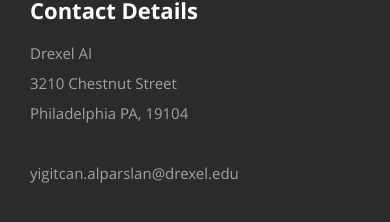
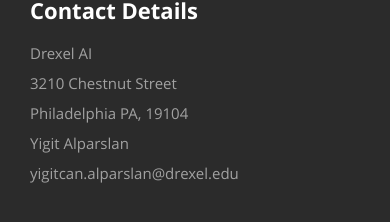
Before and after one commit to drexelai/drexelai.netlify.com, a React (Create React App) app: page / in a window 390 px wide. Shown: the part 1257-1479 px from the top of the page. Built offline with nearby package versions, Linux system fonts and the light colour scheme; the HTML template or start-up script is replaced by a standard one.

Commit message:
Add contact name, and remove phone number

```diff
--- a/src/Components/About.js
+++ b/src/Components/About.js
@@ -33,7 +33,7 @@
                            <span>{street}<br />
                               {city} {state}, {zip}
                            </span><br />
-                           <span>{phone}</span><br />
+                           <span>Yigit Alparslan</span><br />
                            <span>{email}</span>
                         </p>
                         <h2>Important Links</h2>
```
